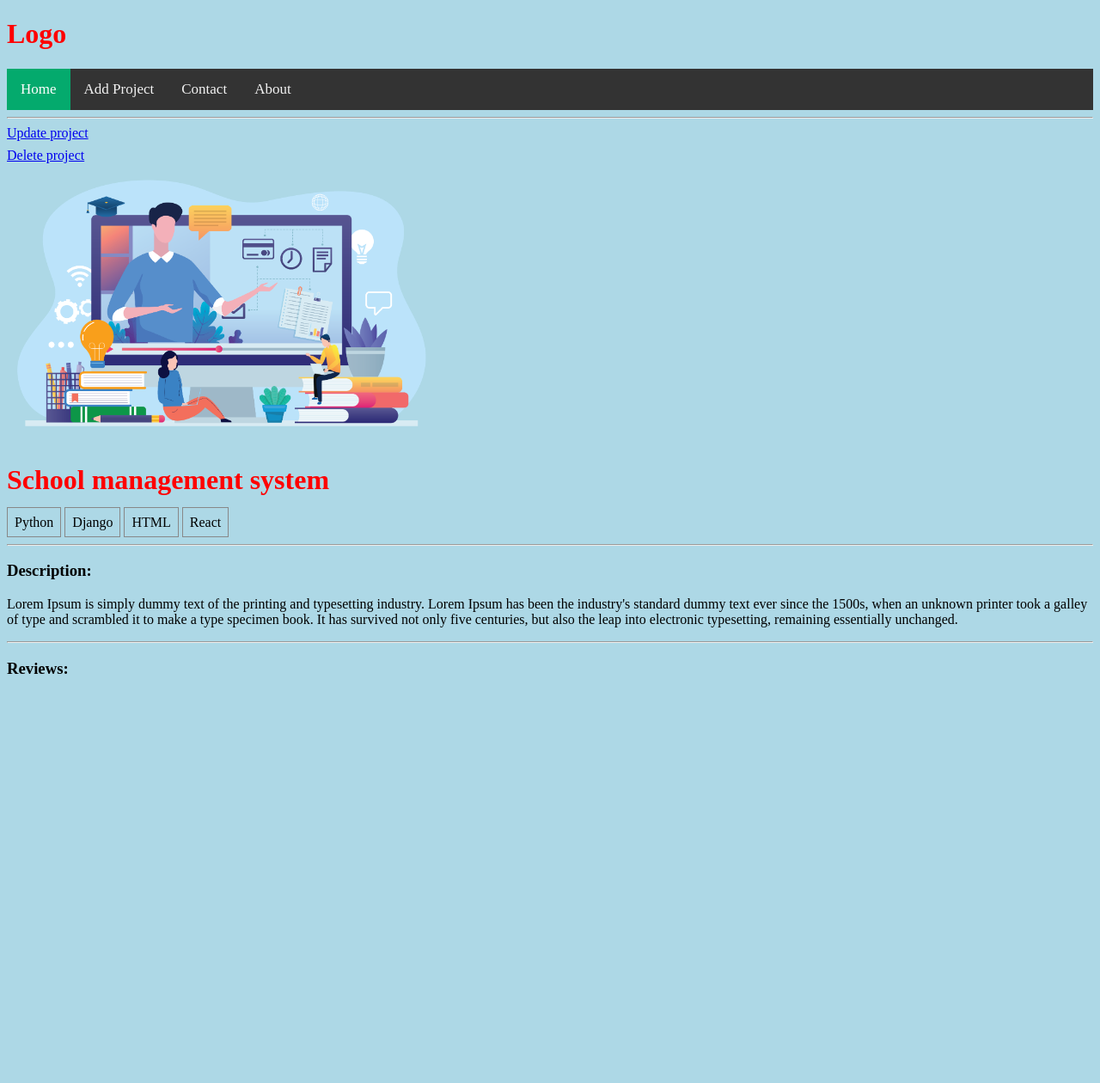
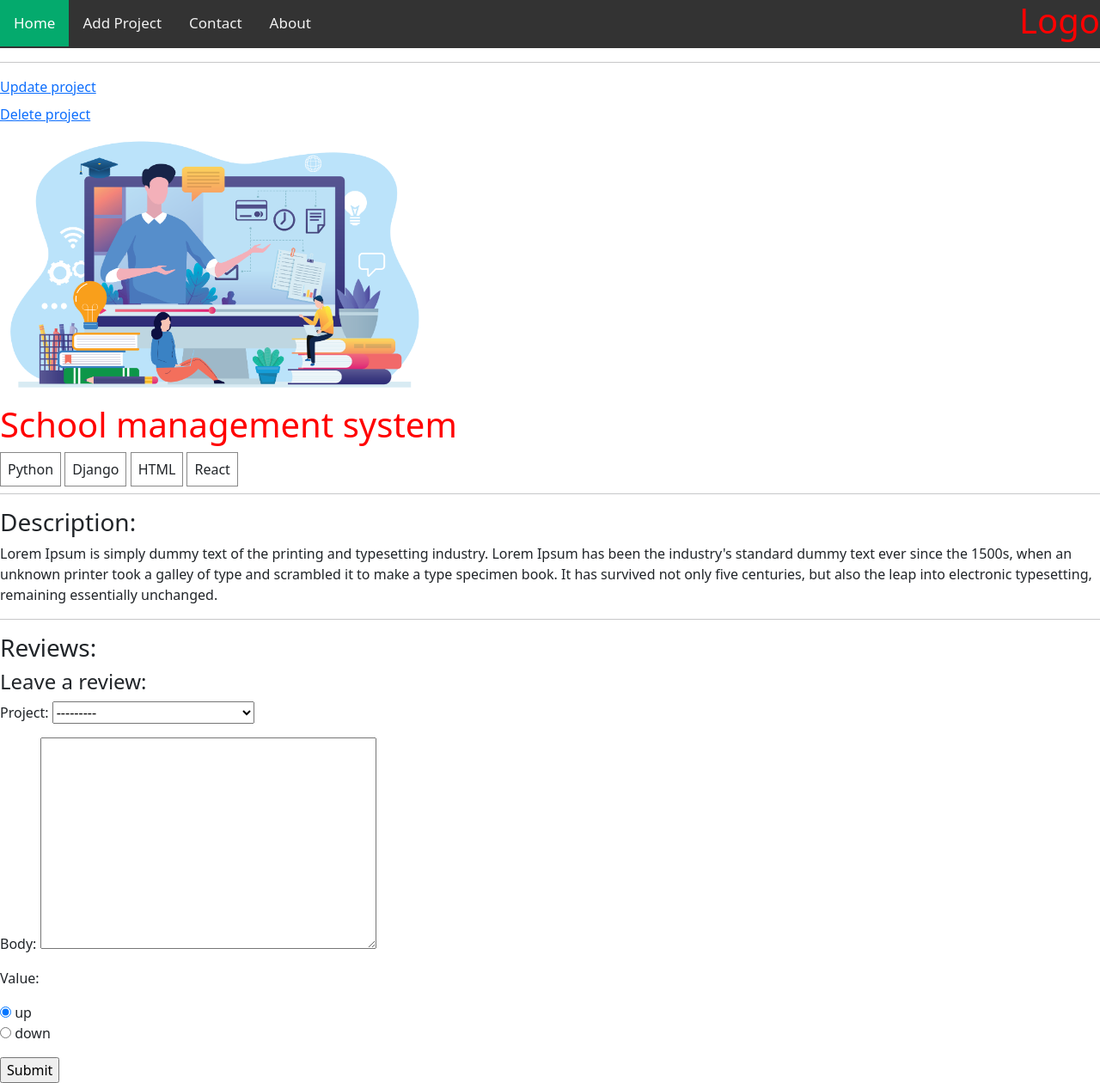
Before and after one commit to AxoyTO/DjangoUnchained, a Django app: page /project/11ea26aa-ce96-4bfe-81dc-9a434f80e0bb/ in a window 1280 px wide. Shown: the whole page at 86% size. Before the commit the page ends 784 px from the top, so only its background shows below. Run offline with Django 4.2, Linux system fonts and the light colour scheme; data comes from the database, SQL or seed files in the repository; both versions use the stored data as it was after the commit.

Commit message:
Styling + review func

```diff
--- a/devsearchlive/projects/forms.py
+++ b/devsearchlive/projects/forms.py
@@ -1,5 +1,5 @@
-from django.forms import ModelForm
-from .models import Project
+from django.forms import ModelForm, RadioSelect
+from .models import Project, Review
 
 
 class ProjectForm(ModelForm):
@@ -7,3 +7,23 @@
         model = Project
         fields = "__all__"
         exclude = ["vote_total", "vote_ratio"]
+
+        def __init__(self, *args, **kwargs) -> None:
+            super(ProjectForm, self).__init__(*args, **kwargs)
+
+            for key, value in self.fields.items():
+                value.widget.attrs.update({"class": "input"})
+
+            # self.fields["title"].widget.attrs.update({"class": "input"})
+
+
+class ReviewForm(ModelForm):
+    def __init__(self, *args, **kwargs):
+        super(ReviewForm, self).__init__(*args, **kwargs)
+        self.fields["project"].widget.attrs["class"] = "form-control"
+
+    class Meta:
+        model = Review
+        fields = "__all__"
+        # exclude = ["project"]
+        widgets = {"value": RadioSelect()}
--- a/devsearchlive/projects/models.py
+++ b/devsearchlive/projects/models.py
@@ -38,7 +38,7 @@
         Project, on_delete=models.CASCADE, null=True, blank=True
     )
     body = models.TextField(null=True, blank=True)
-    value = models.CharField(max_length=50, choices=VOTE_TYPE)
+    value = models.CharField(max_length=50, choices=VOTE_TYPE, default=VOTE_TYPE[0][1])
     updated = models.DateTimeField(auto_now=True)
     created = models.DateTimeField(auto_now_add=True)
     id = models.UUIDField(
--- a/devsearchlive/projects/templates/projects/project.html
+++ b/devsearchlive/projects/templates/projects/project.html
@@ -27,4 +27,12 @@
 <hr>
 {% endfor %}
 
+<div>
+  <h4>Leave a review: </h4>
+  <form method="POST" action="" enctype="multipart/form-data">
+    {% csrf_token %} {{form.as_p}}
+    <input type="submit" value="Submit" />
+  </form>
+</div>
+
 {% endblock content %}
--- a/devsearchlive/projects/views.py
+++ b/devsearchlive/projects/views.py
@@ -3,7 +3,7 @@
 from django.http import HttpResponse
 from django.utils import timezone
 from .models import Project
-from .forms import ProjectForm
+from .forms import ProjectForm, ReviewForm
 
 
 # Create your views here.
@@ -19,7 +19,16 @@
     template = "projects/project.html"
     # tags = project_object.tags.all()
     # reviews = project_object.review_set.all()
-    context = {"project": project_object}
+
+    form = ReviewForm()
+    form.fields["project"].widget.attrs["class"] = f"{project_object.title}"
+    if request.method == "POST":
+        form = ReviewForm(request.POST)
+        if form.is_valid():
+            form.save()
+            return redirect(f"../{pk}")
+
+    context = {"project": project_object, "form": form}
 
     return render(request, template, context)
 
--- a/devsearchlive/templates/main.html
+++ b/devsearchlive/templates/main.html
@@ -12,6 +12,12 @@
       href="{% static 'styles/main.css' %}"
     />
     <title>DevSearch</title>
+    <link
+      href="https://cdn.jsdelivr.net/npm/bootstrap@5.0.0/dist/css/bootstrap.min.css"
+      rel="stylesheet"
+      integrity="sha384-wEmeIV1mKuiNpC+IOBjI7aAzPcEZeedi5yW5f2yOq55WWLwNGmvvx4Um1vskeMj0"
+      crossorigin="anonymous"
+    />
     <style>
       {% comment %} body {
         background-color: lightblue;
@@ -20,5 +26,10 @@
   </head>
   <body>
     {% include 'navbar.html' %} {% block content %} {% endblock content %}
+    <script
+      src="https://cdn.jsdelivr.net/npm/bootstrap@5.0.0/dist/js/bootstrap.bundle.min.js"
+      integrity="sha384-p34f1UUtsS3wqzfto5wAAmdvj+osOnFyQFpp4Ua3gs/ZVWx6oOypYoCJhGGScy+8"
+      crossorigin="anonymous"
+    ></script>
   </body>
 </html>
--- a/devsearchlive/templates/navbar.html
+++ b/devsearchlive/templates/navbar.html
@@ -1,9 +1,8 @@
-<h1>Logo</h1>
-
 <div class="topnav">
   <a class="active" href="/">Home</a>
   <a href="{% url 'projects:create-project' %}">Add Project</a>
   <a href="{% url 'contact:contact' %}">Contact</a>
   <a href="{% url 'about' %}">About</a>
+  <h1 style="text-align: right">Logo</h1>
 </div>
 <hr />
```
Also changed, not shown: devsearchlive/db.sqlite3.
